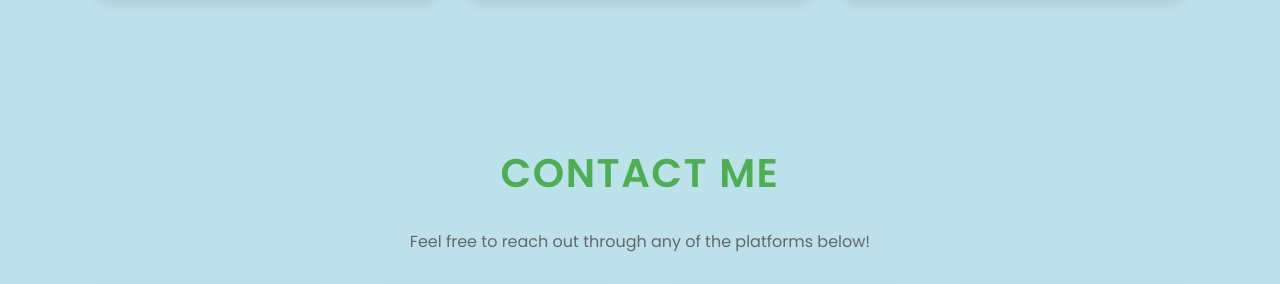
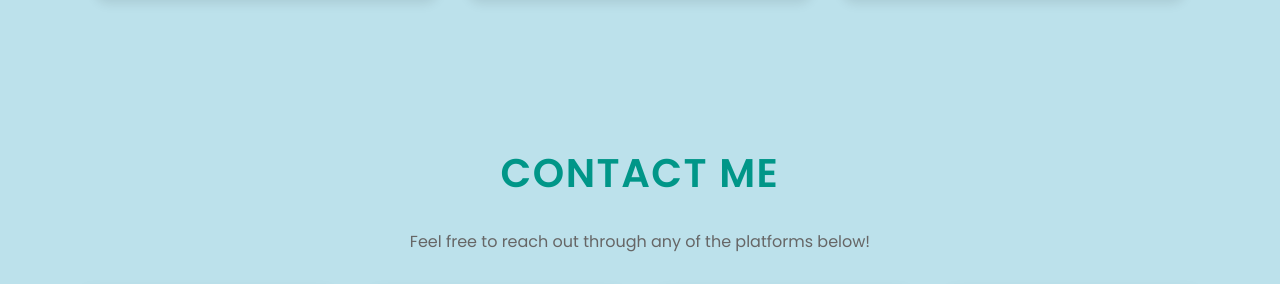
Before and after one commit to TabiaWani/portfolio, a plain HTML site: page index.html in a window 1280 px wide. Shown: the part 2376-2660 px from the top of the page. Drawn offline with Linux system fonts and the light colour scheme.

Commit message:
Update styles.css

```diff
--- a/styles.css
+++ b/styles.css
@@ -476,7 +476,7 @@ header {
     font-size: 2.5rem;
     font-weight: 700;
     margin-bottom: 1.5rem;
-    color: #4CAF50;
+    color: var(--primary-color);
     text-transform: uppercase;
     letter-spacing: 1.5px;
 }
```
